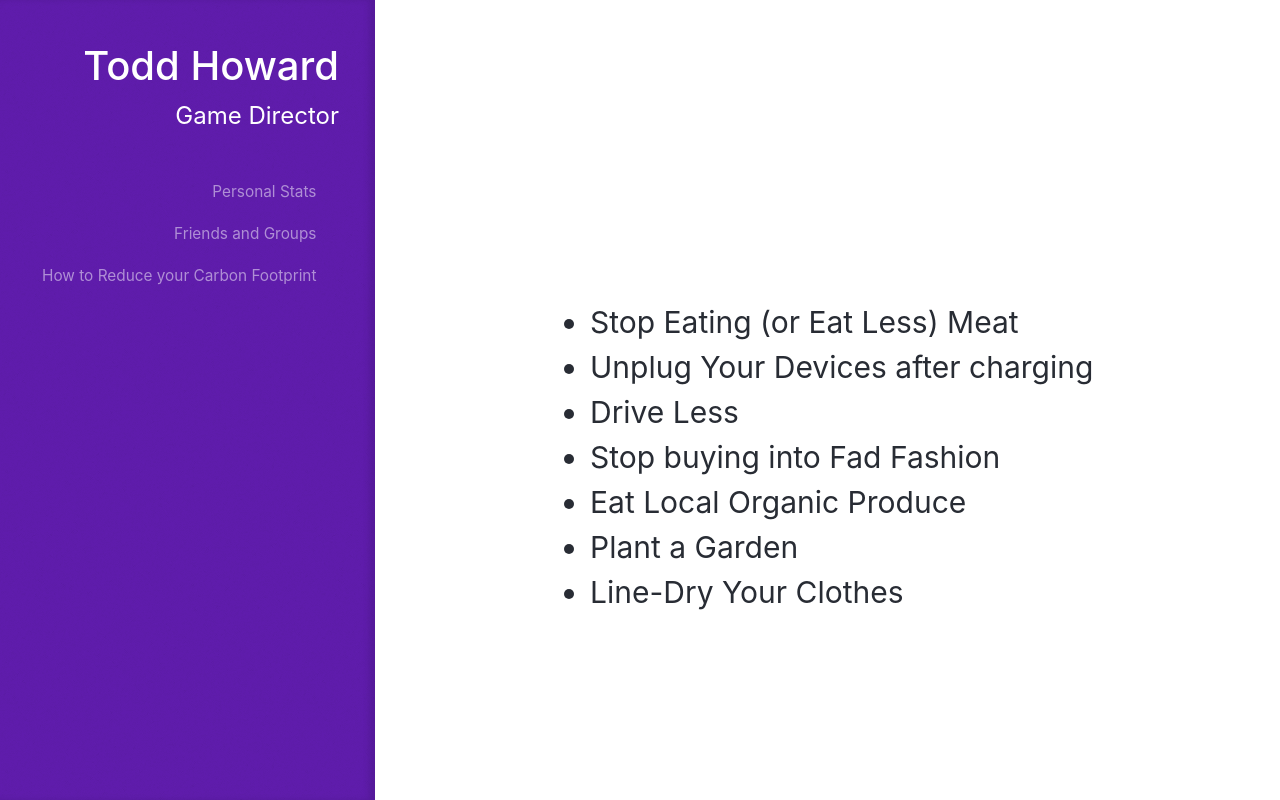
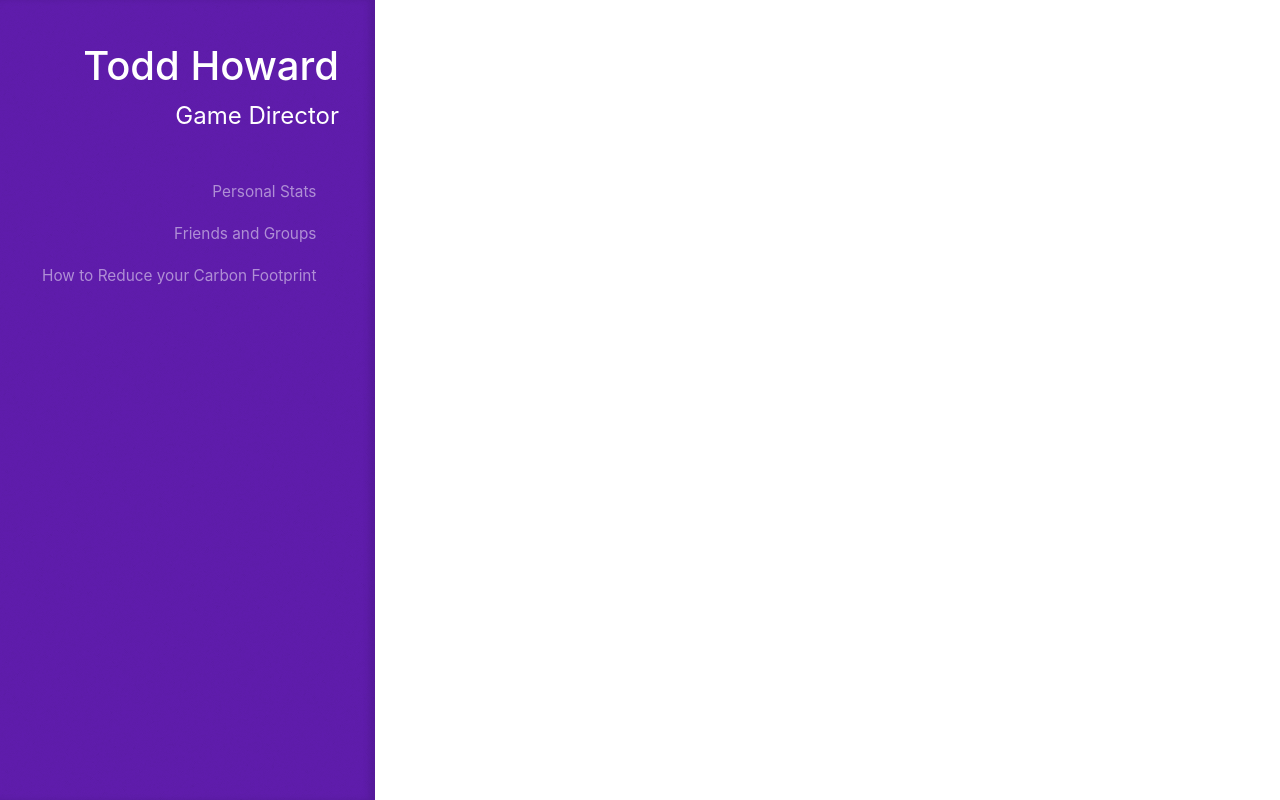
Before and after one commit to yongchengzhu/Cuny-Hackathon-Fall-2019, a React (Create React App) app in the folder client/: page /howto in a window 1280 px wide. Built offline with nearby package versions, Linux system fonts and the light colour scheme.

Commit message:
Revert "added some basic touches to /howto page"
This reverts commit 480ebf2035311016ab81ff12eadb9be4ec517ccb.

```diff
--- a/client/src/css/App.css
+++ b/client/src/css/App.css
@@ -48,10 +48,3 @@
 .dashboard_Input_Feilds {
   margin-left: 10%;
 }
-
-.group_Items {
-  margin-left: 550px;
-  margin-top: 300px;
-  font-size: 30px;
-  color: #282C34;
-}
--- a/client/src/pages/dashboard-page.js
+++ b/client/src/pages/dashboard-page.js
@@ -49,13 +49,16 @@ export default class Groups extends Component {
 
         <input type="text" /><br></br>
 
+
         <label className="label_Info">Gallons of gas used: </label>
 
         <input type="text" className="ml-5" /><br></br>
 
+
         <label className="label_Info">Total emitted Carbon-Dioxide: </label>
 
         <input type="text" className="ml-5"/><br></br>
+
 
         <button type="submit" className="dashboard_Button">Add More Data</button>
 
--- a/client/src/pages/groups-page.js
+++ b/client/src/pages/groups-page.js
@@ -24,7 +24,7 @@ export default class Groups extends Component {
 
   render() {
     return (
-      <div>
+      <div className="pie_Chart">
         <SideBar/>
         <div>
         <Piechart
--- a/client/src/pages/howto-page.js
+++ b/client/src/pages/howto-page.js
@@ -20,15 +20,6 @@ export default class Howto extends Component {
             <div>
                 <SideBar/>
 
-                <ul className="group_Items">
-                    <li>Stop Eating (or Eat Less) Meat </li>
-                    <li>Unplug Your Devices after charging</li>
-                    <li>Drive Less</li>
-                    <li>Stop buying into Fad Fashion</li>
-                    <li>Eat Local Organic Produce</li>
-                    <li>Plant a Garden</li>
-                    <li>Line-Dry Your Clothes</li>
-                </ul>
 
             </div>
         );
```
